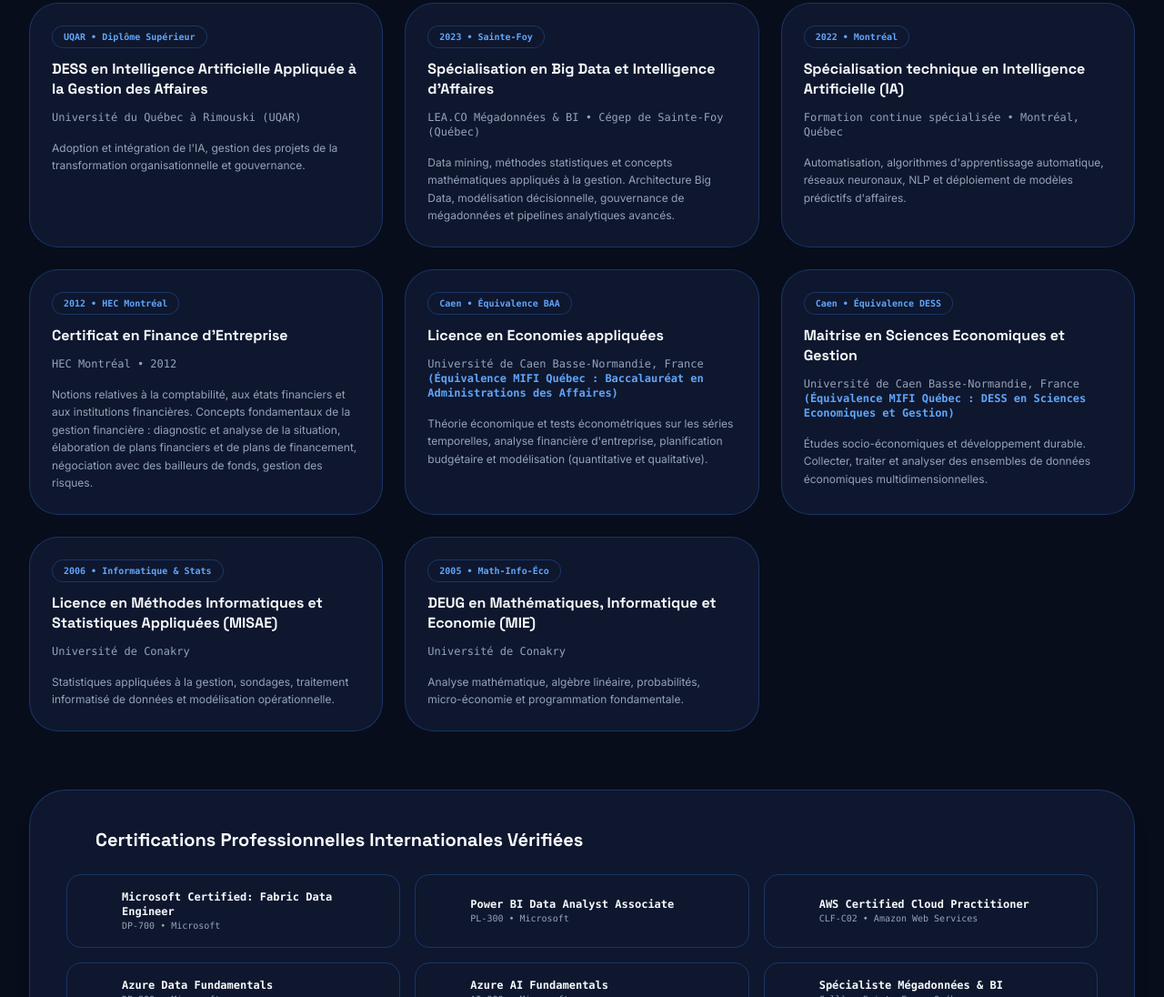
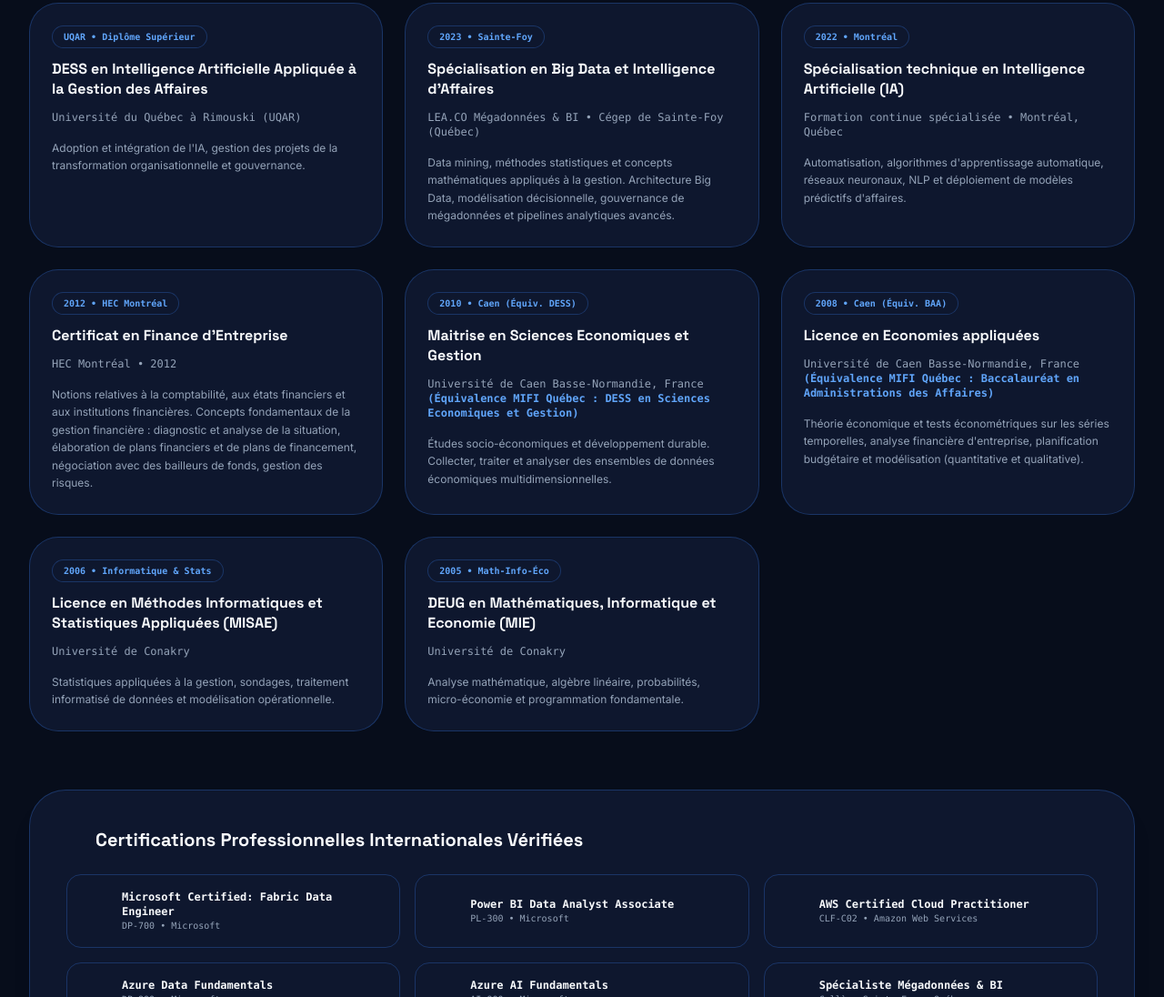
Before and after one commit to Soulbah1210/Soulbah1210.github.io, a plain HTML site: page index.html in a window 1280 px wide. Shown: the part 5859-6955 px from the top of the page at 91% size. Drawn offline with nearby package versions, Linux system fonts and the light colour scheme.

Commit message:
Add files via upload

```diff
--- a/index.html
+++ b/index.html
@@ -1196,26 +1196,26 @@
           <p class="text-xs text-theme-muted leading-relaxed pt-1">Notions relatives à la comptabilité, aux états financiers et aux institutions financières. Concepts fondamentaux de la gestion financière : diagnostic et analyse de la situation, élaboration de plans financiers et de plans de financement, négociation avec des bailleurs de fonds, gestion des risques.</p>
         </div>
 
+        <!-- 6. Maîtrise en Sciences Économiques et Gestion -->
+        <div class="card-theme p-6 rounded-[2rem] space-y-3">
+          <div class="flex items-center justify-between">
+            <span class="px-3 py-1 rounded-full text-[10px] font-mono font-bold card-theme" style="color: #60A5FA;">2010 • Caen (Équiv. DESS)</span>
+            <i data-lucide="trending-up" class="w-5 h-5 text-blue-400"></i>
+          </div>
+          <h4 class="font-title font-bold text-base leading-snug">Maitrise en Sciences Economiques et Gestion</h4>
+          <p class="text-xs font-mono text-theme-muted">Université de Caen Basse-Normandie, France <span class="text-blue-400 font-semibold">(Équivalence MIFI Québec : DESS en Sciences Economiques et Gestion)</span></p>
+          <p class="text-xs text-theme-muted leading-relaxed pt-1">Études socio-économiques et développement durable. Collecter, traiter et analyser des ensembles de données économiques multidimensionnelles.</p>
+        </div>
+
         <!-- 5. Licence en Économies appliquées -->
         <div class="card-theme p-6 rounded-[2rem] space-y-3">
           <div class="flex items-center justify-between">
-            <span class="px-3 py-1 rounded-full text-[10px] font-mono font-bold card-theme" style="color: #60A5FA;">Caen • Équivalence BAA</span>
+            <span class="px-3 py-1 rounded-full text-[10px] font-mono font-bold card-theme" style="color: #60A5FA;">2008 • Caen (Équiv. BAA)</span>
             <i data-lucide="bar-chart-2" class="w-5 h-5 text-blue-400"></i>
           </div>
           <h4 class="font-title font-bold text-base leading-snug">Licence en Economies appliquées</h4>
           <p class="text-xs font-mono text-theme-muted">Université de Caen Basse-Normandie, France <span class="text-blue-400 font-semibold">(Équivalence MIFI Québec : Baccalauréat en Administrations des Affaires)</span></p>
           <p class="text-xs text-theme-muted leading-relaxed pt-1">Théorie économique et tests économétriques sur les séries temporelles, analyse financière d'entreprise, planification budgétaire et modélisation (quantitative et qualitative).</p>
-        </div>
-
-        <!-- 6. Maîtrise en Sciences Économiques et Gestion -->
-        <div class="card-theme p-6 rounded-[2rem] space-y-3">
-          <div class="flex items-center justify-between">
-            <span class="px-3 py-1 rounded-full text-[10px] font-mono font-bold card-theme" style="color: #60A5FA;">Caen • Équivalence DESS</span>
-            <i data-lucide="trending-up" class="w-5 h-5 text-blue-400"></i>
-          </div>
-          <h4 class="font-title font-bold text-base leading-snug">Maitrise en Sciences Economiques et Gestion</h4>
-          <p class="text-xs font-mono text-theme-muted">Université de Caen Basse-Normandie, France <span class="text-blue-400 font-semibold">(Équivalence MIFI Québec : DESS en Sciences Economiques et Gestion)</span></p>
-          <p class="text-xs text-theme-muted leading-relaxed pt-1">Études socio-économiques et développement durable. Collecter, traiter et analyser des ensembles de données économiques multidimensionnelles.</p>
         </div>
 
         <!-- 7. Licence MISAE 2006 -->
@@ -1528,8 +1528,8 @@
             <div>• <strong>AWS Certified Cloud Practitioner</strong></div>
             <div>• <strong>Certificat Finance d'Entreprise (2012)</strong> — HEC Montréal</div>
             <div>• <strong>Azure Data & AI Fundamentals (DP-900 / AI-900)</strong></div>
-            <div>• <strong>Maitrise en Sciences Éco & Gestion</strong> — Univ. de Caen (Équiv. DESS MIFI)</div>
-            <div>• <strong>Licence en Economies Appliquées</strong> — Univ. de Caen (Équiv. BAA MIFI)</div>
+            <div>• <strong>Maitrise en Sciences Éco & Gestion (2010)</strong> — Univ. de Caen (Équiv. DESS MIFI)</div>
+            <div>• <strong>Licence en Economies Appliquées (2008)</strong> — Univ. de Caen (Équiv. BAA MIFI)</div>
           </div>
         </div>
 
```
